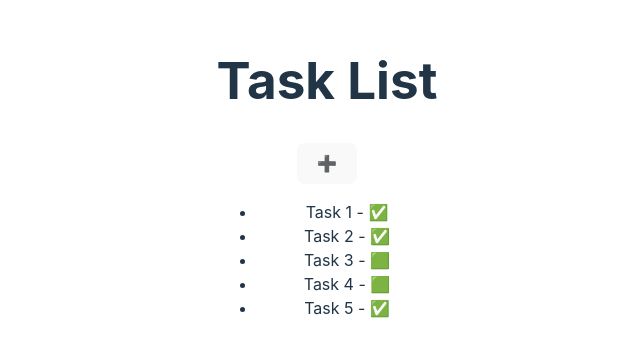
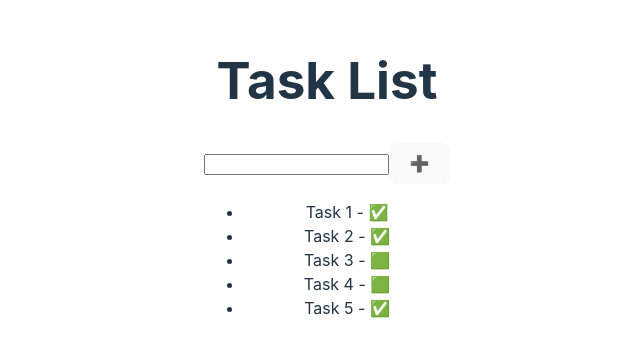
Before and after one commit to react140208/session06, a React (Vite) app: page / in a window 1280 px wide. Shown: the part 223-580 px from the top of the page, without its empty margins (313-953 px from the left). Built offline with nearby package versions, Linux system fonts and the light colour scheme.

Commit message:
newTaskTitle

```diff
--- a/src/components/TaskList.tsx
+++ b/src/components/TaskList.tsx
@@ -42,13 +42,20 @@
     // newTaskList.push({ id: Math.random(), title: "Task New", done: false });
     const newTaskList = [
       ...taskList,
-      { id: Math.random(), title: "Task New", done: false },
+      { id: Math.random(), title: newTaskTitle, done: false },
     ];
     setTaskList(newTaskList);
   };
 
+  const [newTaskTitle, setNewTaskTitle] = useState("");
+
   return (
     <>
+      <input
+        type="text"
+        value={newTaskTitle}
+        onChange={(e) => setNewTaskTitle(e.target.value)}
+      />
       <button onClick={addTask}>➕</button>
       <ul>
         {taskList.map((t) => (
```
